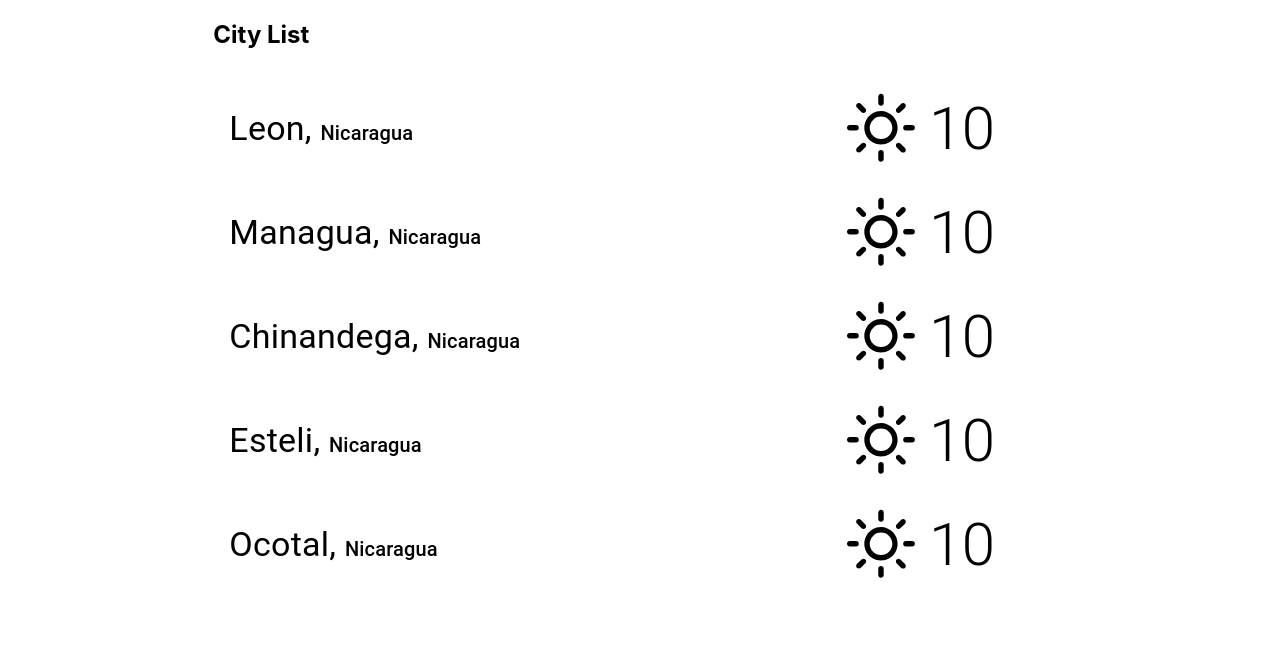
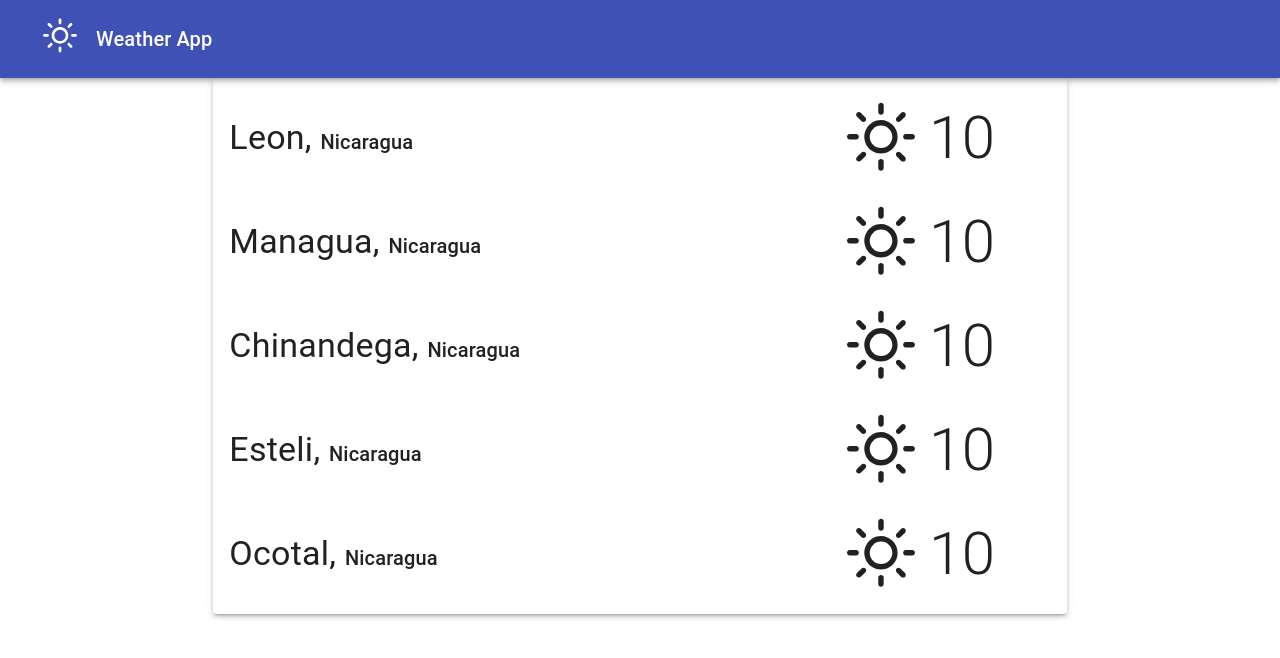
Before and after one commit to roninJosue/react-weather-app, a React (Create React App) app: page /main in a window 1280 px wide. Shown: the top 658 px of the page. Built offline with nearby package versions, Linux system fonts and the light colour scheme.

Commit message:
* Creation of AppFrame * Adding vanta and three libraries

```diff
--- a/package.json
+++ b/package.json
@@ -15,7 +15,9 @@
     "react-router-dom": "^5.1.2",
     "react-scripts": "5.0.0",
     "recharts": "^2.1.8",
+    "three": "^0.115.0",
     "typeface-roboto": "^1.1.13",
+    "vanta": "^0.5.14",
     "web-vitals": "^2.1.2"
   },
   "scripts": {
--- a/src/App.jsx
+++ b/src/App.jsx
@@ -8,36 +8,22 @@
 
 const App = () => {
   return (
-    <Grid
-      container
-      justifyContent='center'
-      direction='row'
-    >
-      <Grid
-        item
-        xs={12}
-        sm={11}
-        md={10}
-        lg={8}
-      >
     <Router>
       <Switch>
         <Route exact path='/'>
-              <WelcomePage />
+          <WelcomePage/>
         </Route>
         <Route path='/main'>
-              <MainPage />
+          <MainPage/>
         </Route>
         <Route path='/city'>
-              <CityPage />
+          <CityPage/>
         </Route>
         <Route>
-              <NotFoundPage />
+          <NotFoundPage/>
         </Route>
       </Switch>
     </Router>
-      </Grid>
-    </Grid>
   );
 };
 
--- /dev/null
+++ b/src/components/AppFrame/AppFrame.jsx
@@ -0,0 +1,60 @@
+import React from 'react';
+import PropTypes from "prop-types";
+import {
+  AppBar,
+  Grid,
+  IconButton,
+  Link,
+  Toolbar,
+  Typography
+} from "@material-ui/core";
+import {Link as LinkRouter} from 'react-router-dom'
+import {IconContext} from "react-icons";
+import {WiDaySunny} from "react-icons/wi";
+
+const AppFrame = ({children}) => {
+  return (
+    <Grid
+      container
+      justifyContent='center'
+    >
+      <AppBar position='static' >
+        <Toolbar variant='dense'>
+          <IconButton color='inherit' aria-label='menu'>
+            <Link
+              to='/main'
+              color='inherit'
+              aria-label='menu'
+              component={LinkRouter}
+            >
+              <IconContext.Provider value={{size: '2em'}}>
+                <WiDaySunny />
+              </IconContext.Provider>
+            </Link>
+          </IconButton>
+          <Typography
+            variant='h6'
+            color='inherit'
+          >
+            Weather App
+          </Typography>
+        </Toolbar>
+      </AppBar>
+      <Grid
+        item
+        xs={12}
+        sm={11}
+        md={10}
+        lg={8}
+      >
+        {children}
+      </Grid>
+    </Grid>
+  );
+};
+
+AppFrame.prototypes ={
+  children: PropTypes.node
+}
+
+export default AppFrame;
--- /dev/null
+++ b/src/components/AppFrame/index.jsx
@@ -0,0 +1 @@
+export {default} from './AppFrame'
--- a/src/pages/CityPage.jsx
+++ b/src/pages/CityPage.jsx
@@ -5,6 +5,7 @@
 import WeatherDetails from "../components/WeatherDetails";
 import Forecast from "../components/Forecast";
 import ForecastChart from "../components/ForecastChart";
+import AppFrame from "../components/AppFrame";
 
 const CityPage = () => {
   const city = 'León'
@@ -53,6 +54,7 @@
   ]
 
   return (
+   <AppFrame>
      <Grid
        container
        justifyContent='space-around'
@@ -84,6 +86,7 @@
          </Grid>
        </Grid>
      </Grid>
+   </AppFrame>
   );
 };
 
--- a/src/pages/MainPage.jsx
+++ b/src/pages/MainPage.jsx
@@ -1,6 +1,8 @@
 import React from 'react';
 import {useHistory} from "react-router-dom";
+import AppFrame from "../components/AppFrame";
 import CityList from "../components/CityList";
+import {Paper} from "@material-ui/core";
 
 const arrCities = [
   {city: 'Leon', country: 'Nicaragua'},
@@ -18,10 +20,14 @@
   }
 
   return (
-    <div>
-      <h2>City List</h2>
-      <CityList onClickCity={onClickHandler} cities={arrCities} />
-    </div>
+    <AppFrame>
+      <Paper elevation={3}>
+        <CityList
+          onClickCity={onClickHandler}
+          cities={arrCities}
+        />
+      </Paper>
+    </AppFrame>
   );
 };
 
```
Also changed, not shown: 2 other files (tests, documents, lock files or other folders). Lines whose indentation alone changed are shown as unchanged.
